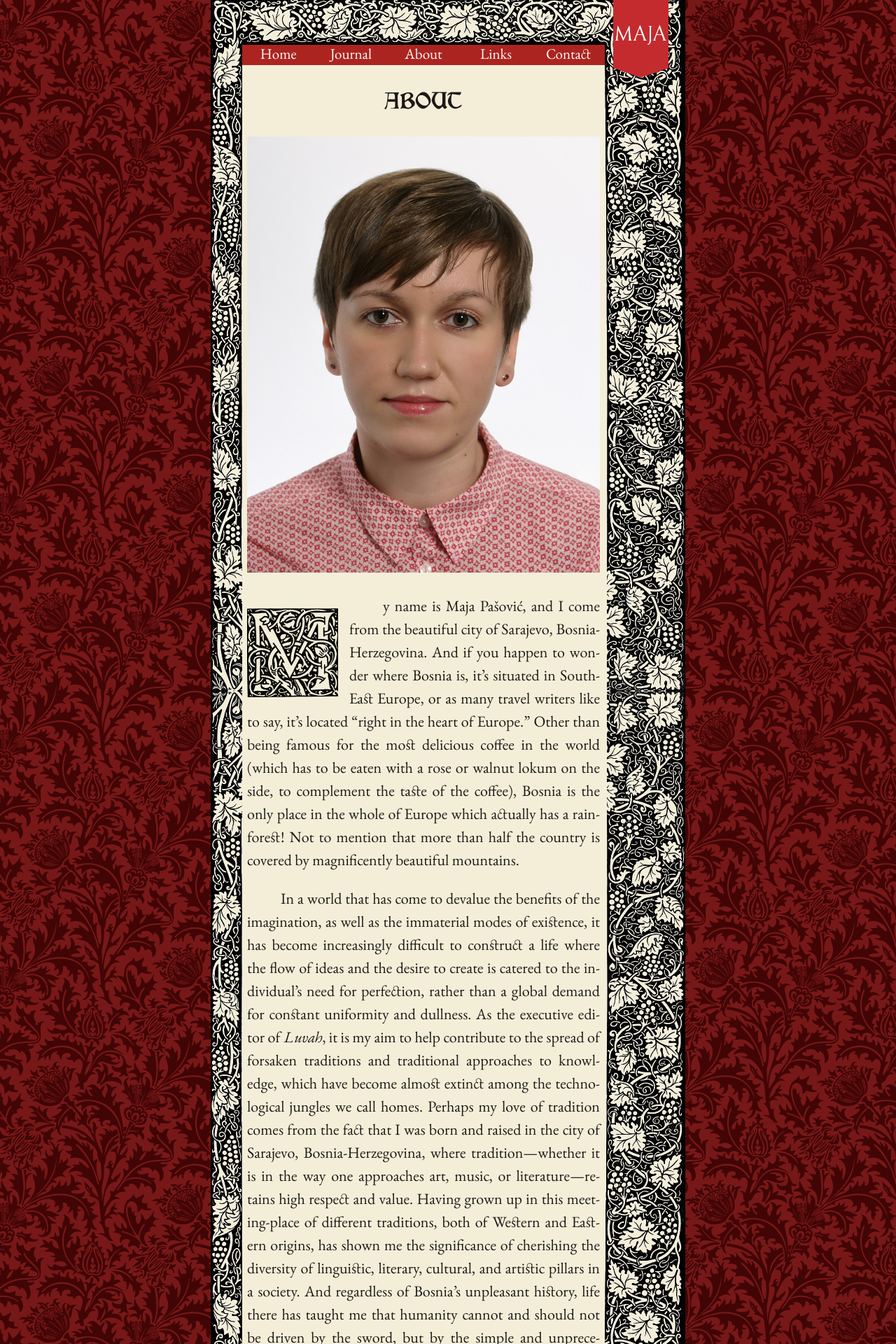
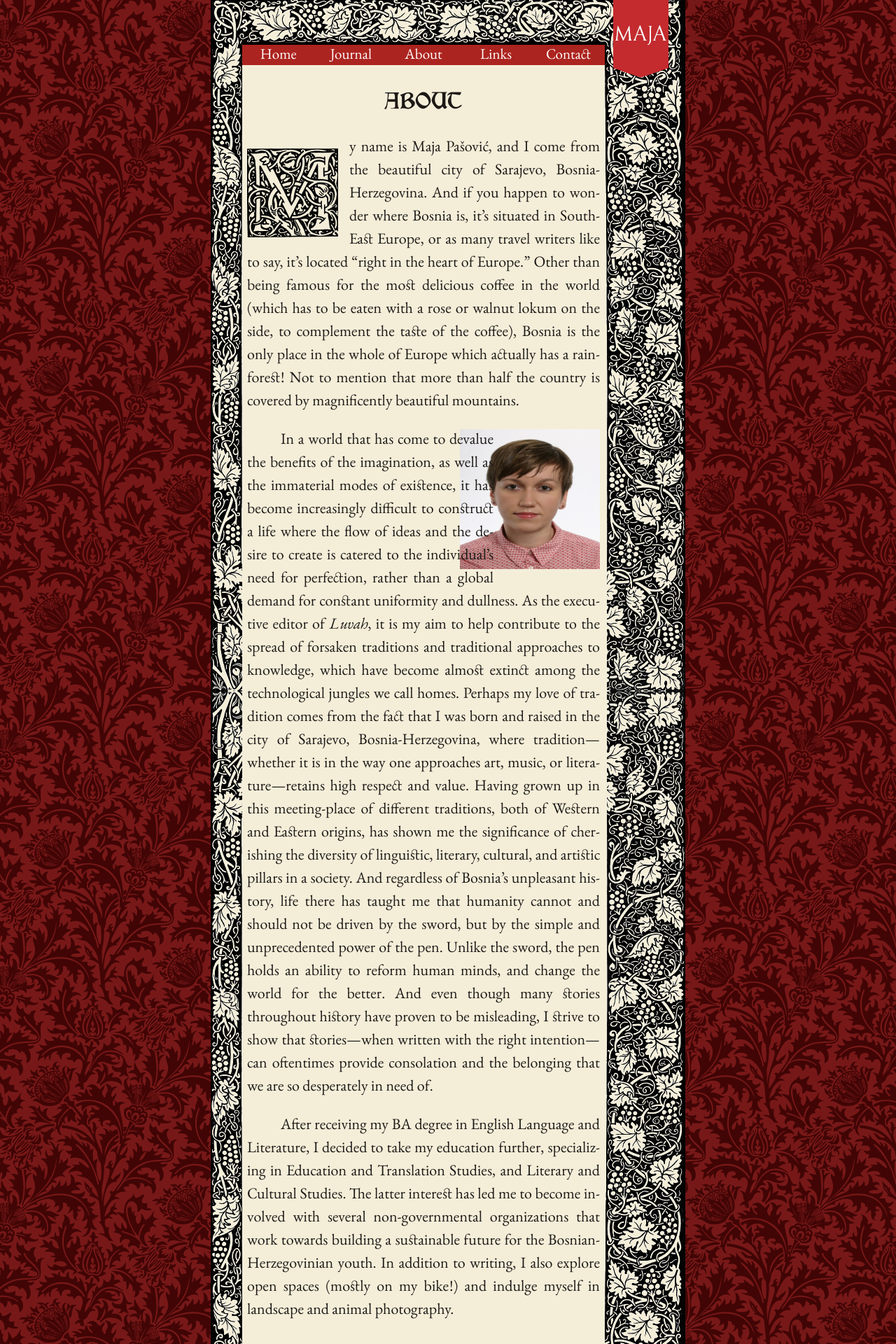
Before and after one commit to mpasovic/majapasovic.org, a Jekyll site: the page built from about.md, in a window 1280 px wide. Shown: the top 1920 px of the page at 70% size. Built offline with Jekyll 4.4.1, drawn with Linux system fonts in a browser that asks for light colours; nearby versions of some CDN libraries.

Commit message:
Updated about.md

```diff
--- a/about.md
+++ b/about.md
@@ -4,12 +4,9 @@
 published: true
 ---
 
-![]({{site.baseurl}}/img/Maja%20BLOG_Photo.jpg)
-
-
 <span class="versal m9">M</span>y name is Maja Pašović, and I come from the beautiful city of Sarajevo, Bosnia-Herzegovina. And if you happen to wonder where Bosnia is, it's situated in South-East Europe, or as many travel writers like to say, it's located "right in the heart of Europe." Other than being famous for the most delicious coffee in the world (which has to be eaten with a rose or walnut lokum on the side, to complement the taste of the coffee), Bosnia is the only place in the whole of Europe which actually has a rainforest! Not to mention that more than half the country is covered by magnificently beautiful mountains.
 
-
+<img src="/img/Maja%20BLOG_Photo.jpg" alt="Maja Pasovic" style="float:right;width:200px;height:200px;">
 
 In a world that has come to devalue the benefits of the imagination, as well as the immaterial modes of
 existence, it has become increasingly difficult to construct a life where the flow of ideas and the desire to create is catered to the individual’s need for perfection, rather than a global demand for constant uniformity and dullness. As the executive editor of *Luvah*, it is my aim to help contribute to the spread of forsaken traditions and traditional approaches to knowledge, which have become almost extinct among the technological jungles we call homes. Perhaps my love of
```
